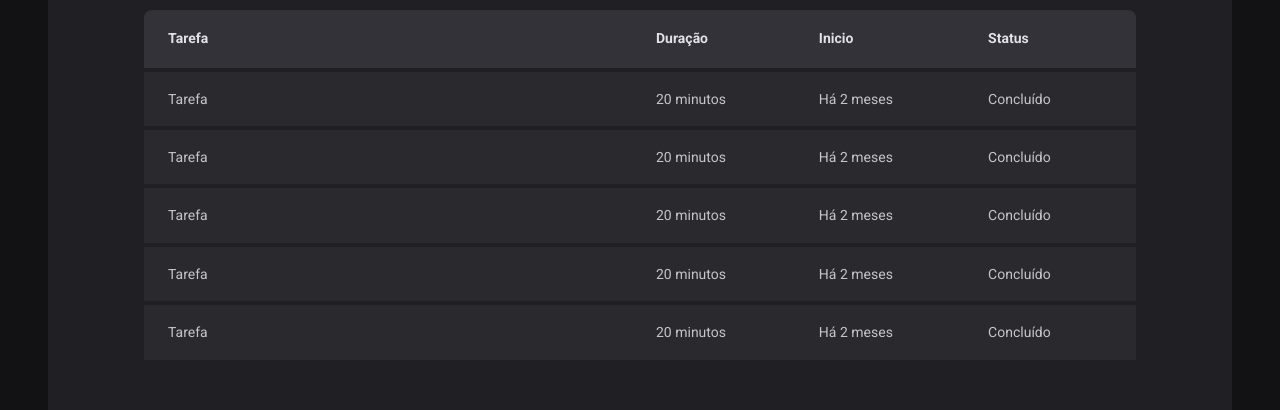
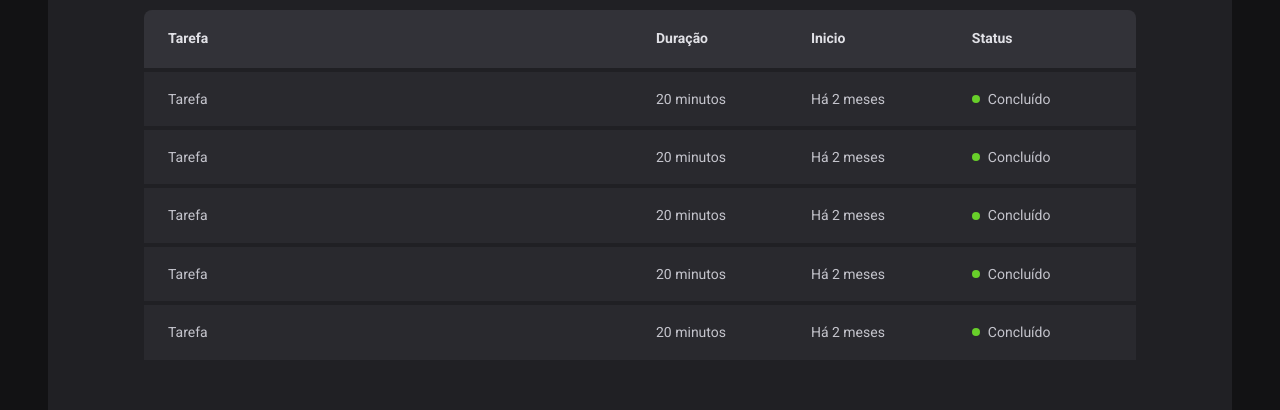
Before and after one commit to felipenobrg/pomodoro-app-react, a React (Vite) app: page /history in a window 1280 px wide. Shown: the part 274-684 px from the top of the page. Built offline with nearby package versions, Linux system fonts and the light colour scheme.

Commit message:
creating and styling STATUS_COLOR

```diff
--- a/src/pages/History/index.tsx
+++ b/src/pages/History/index.tsx
@@ -1,4 +1,4 @@
-import { HistoryContainer, HistoryList } from './style'
+import { HistoryContainer, HistoryList, Status } from './style'
 
 export const History = () => {
   return (
@@ -20,31 +20,41 @@
               <td>Tarefa</td>
               <td>20 minutos</td>
               <td>Há 2 meses</td>
-              <td>Concluído</td>
+              <td>
+                <Status statusColor="green">Concluído</Status>
+              </td>
             </tr>
             <tr>
               <td>Tarefa</td>
               <td>20 minutos</td>
               <td>Há 2 meses</td>
-              <td>Concluído</td>
+              <td>
+                <Status statusColor="green">Concluído</Status>
+              </td>
             </tr>
             <tr>
               <td>Tarefa</td>
               <td>20 minutos</td>
               <td>Há 2 meses</td>
-              <td>Concluído</td>
+              <td>
+                <Status statusColor="green">Concluído</Status>
+              </td>
             </tr>
             <tr>
               <td>Tarefa</td>
               <td>20 minutos</td>
               <td>Há 2 meses</td>
-              <td>Concluído</td>
+              <td>
+                <Status statusColor="green">Concluído</Status>
+              </td>
             </tr>
             <tr>
               <td>Tarefa</td>
               <td>20 minutos</td>
               <td>Há 2 meses</td>
-              <td>Concluído</td>
+              <td>
+                <Status statusColor="green">Concluído</Status>
+              </td>
             </tr>
           </tbody>
         </table>
--- a/src/pages/History/style.ts
+++ b/src/pages/History/style.ts
@@ -60,3 +60,27 @@
     }
   }
 `
+
+const STATUS_COLORS = {
+  yellow: 'yellow-500',
+  green: 'green-500',
+  red: 'red-500',
+} as const
+
+interface StatusProps {
+  statusColor: keyof typeof STATUS_COLORS
+}
+
+export const Status = styled.span<StatusProps>`
+  display: flex;
+  align-items: center;
+  gap: 0.5rem;
+
+  &::before {
+    content: '';
+    width: 0.5rem;
+    height: 0.5rem;
+    border-radius: 9999px;
+    background: ${(props) => props.theme[STATUS_COLORS[props.statusColor]]};
+  }
+`
--- a/src/styles/themes/default.ts
+++ b/src/styles/themes/default.ts
@@ -10,6 +10,8 @@
   'gray-800': '#202024',
   'gray-900': '#121214',
 
+  'green-500': '#68CF2A',
+
   'yellow-300': '#faff00',
   'yellow-500': '#d7df00',
   'yellow-700': '#b4bf00',
```
